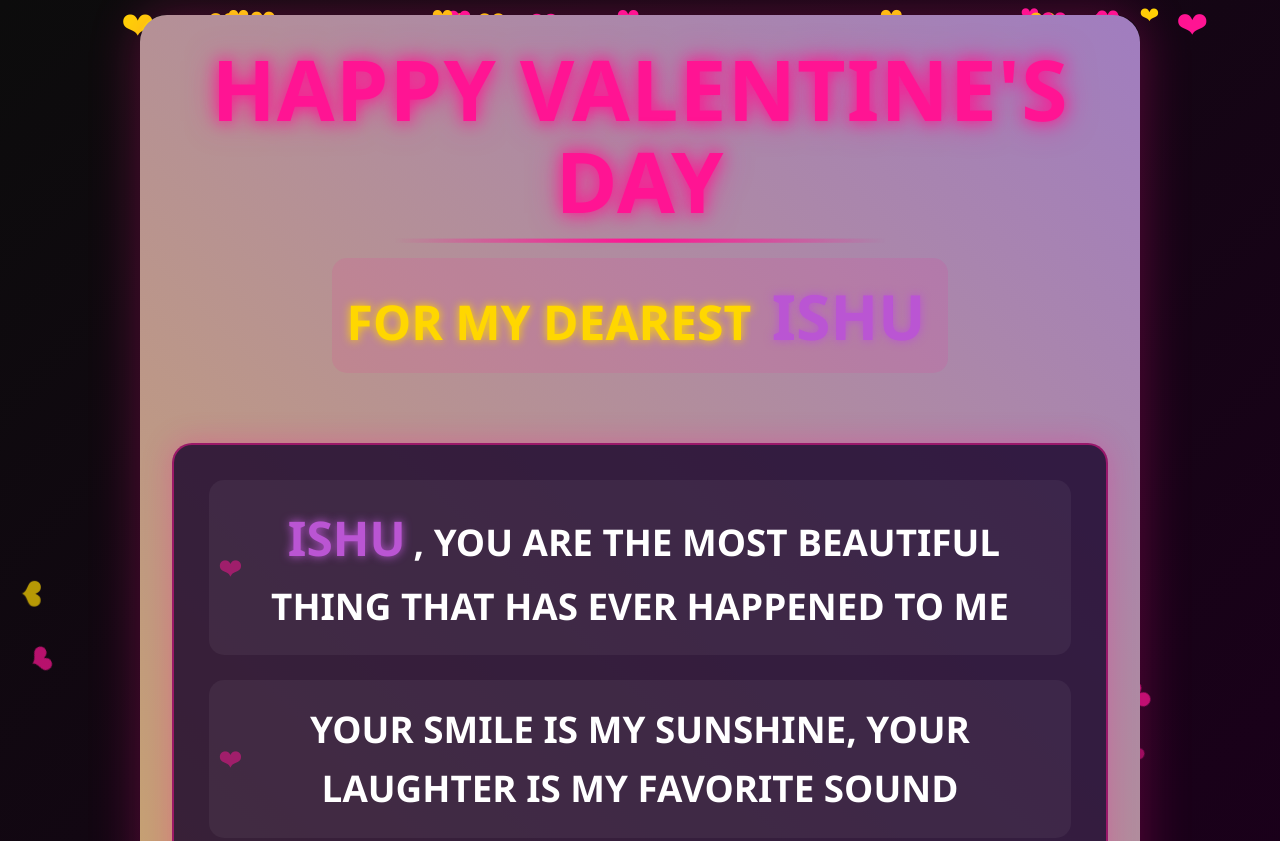
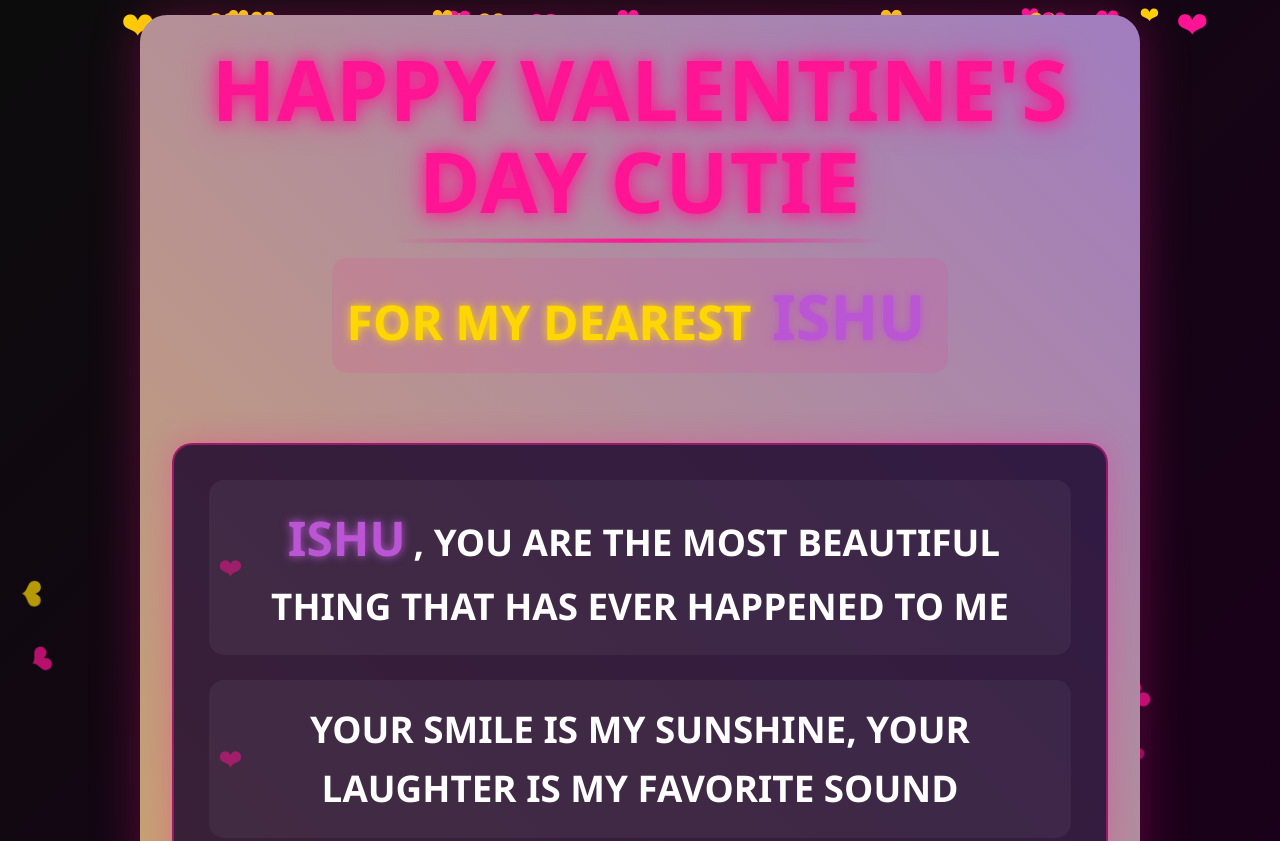
Before and after one commit to NotJnshFire/NotJnshFiree, a plain HTML site: page index.html in a window 1280 px wide. Shown: the top 841 px of the page. Drawn offline with Linux system fonts and the light colour scheme.

Commit message:
Fix HTML encoding issues and update content

```diff
--- a/index.html
+++ b/index.html
@@ -362,7 +362,7 @@
 
     <!-- MAIN CONTENT -->
     <div class="container">
-        <h1 class="main-heading pulse">HAPPY VALENTINE'S DAY</h1>
+        <h1 class="main-heading pulse">HAPPY VALENTINE'S DAY CUTIE</h1>
 
         <h2 class="sub-heading">FOR MY DEAREST <span class="ishu-name">ISHU</span></h2>
 
@@ -585,4 +585,5 @@ audio.volume = 0.1;   // Change this between 0.0 (mute) and 1.0 (full volume)
     });
  </script>
 </body>
+
 </html>
```
